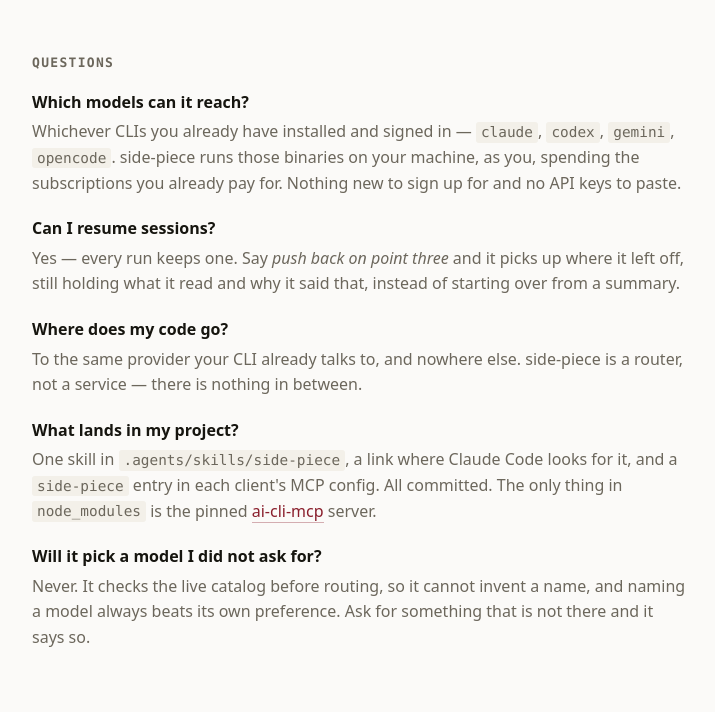
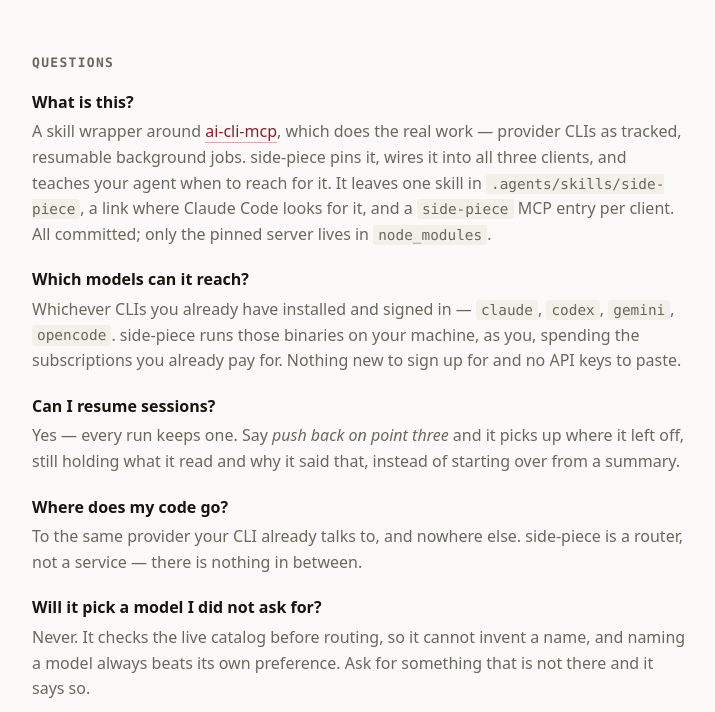
Before and after one commit to thejustinwalsh/side-piece, a website: page docs/index.html in a window 1280 px wide. Shown: the part 996-1708 px from the top of the page, without its empty margins (280-995 px from the left). Drawn offline with Linux system fonts and the light colour scheme.

Commit message:
docs: lead the FAQ by saying what this is
'What lands in my project?' answered the second question a reader has without
answering the first. Reframed to name the relationship to ai-cli-mcp, matching
the README, while still listing where the files land. Moved to the front,
where an orientation question belongs.

```diff
--- a/docs/index.html
+++ b/docs/index.html
@@ -171,6 +171,9 @@
 
   <h2>Questions</h2>
   <dl>
+    <dt>What is this?</dt>
+    <dd>A skill wrapper around <a href="https://github.com/mkXultra/ai-cli-mcp">ai-cli-mcp</a>, which does the real work — provider CLIs as tracked, resumable background jobs. side-piece pins it, wires it into all three clients, and teaches your agent when to reach for it. It leaves one skill in <code>.agents/skills/side-piece</code>, a link where Claude Code looks for it, and a <code>side-piece</code> MCP entry per client. All committed; only the pinned server lives in <code>node_modules</code>.</dd>
+
     <dt>Which models can it reach?</dt>
     <dd>Whichever CLIs you already have installed and signed in — <code>claude</code>, <code>codex</code>, <code>gemini</code>, <code>opencode</code>. side-piece runs those binaries on your machine, as you, spending the subscriptions you already pay for. Nothing new to sign up for and no API keys to paste.</dd>
 
@@ -180,8 +183,6 @@
     <dt>Where does my code go?</dt>
     <dd>To the same provider your CLI already talks to, and nowhere else. side-piece is a router, not a service — there is nothing in between.</dd>
 
-    <dt>What lands in my project?</dt>
-    <dd>One skill in <code>.agents/skills/side-piece</code>, a link where Claude Code looks for it, and a <code>side-piece</code> entry in each client's MCP config. All committed. The only thing in <code>node_modules</code> is the pinned <a href="https://github.com/mkXultra/ai-cli-mcp">ai-cli-mcp</a> server.</dd>
 
     <dt>Will it pick a model I did not ask for?</dt>
     <dd>Never. It checks the live catalog before routing, so it cannot invent a name, and naming a model always beats its own preference. Ask for something that is not there and it says so.</dd>
```
